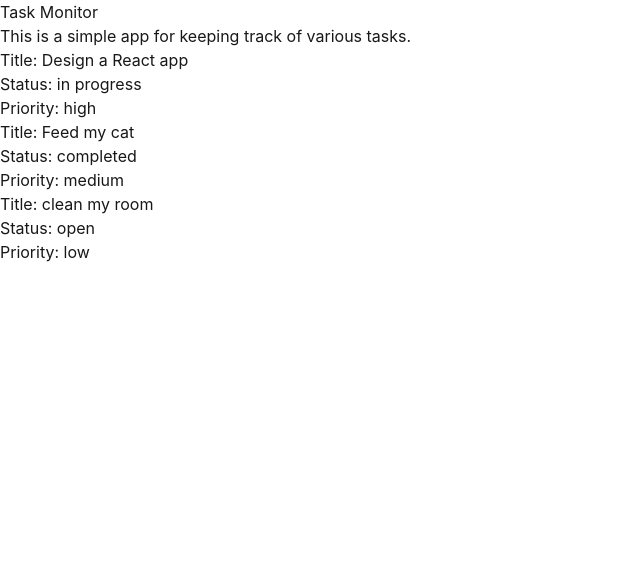
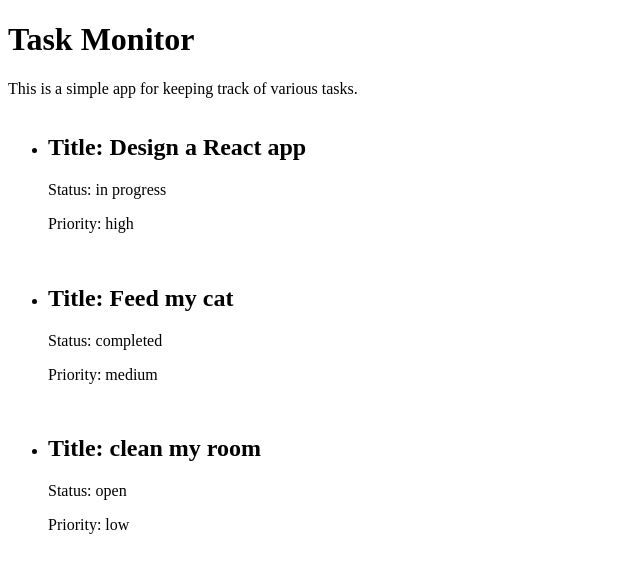
Before and after one commit to szymon-malinowski/status-monitor, a React (Vite) app: page / in a window 1280 px wide. Shown: the top 570 px of the page, without its empty margins (0-640 px from the left). Built offline with nearby package versions, Linux system fonts and the light colour scheme.

Commit message:
refactor: remove unused Tailwind CSS and DaisyUI imports from App.css

```diff
--- a/src/App.css
+++ b/src/App.css
@@ -1,6 +1,3 @@
-@import "tailwindcss";
-@plugin "daisyui";
-
 * {
   margin: none;
   box-sizing: border-box;
```
